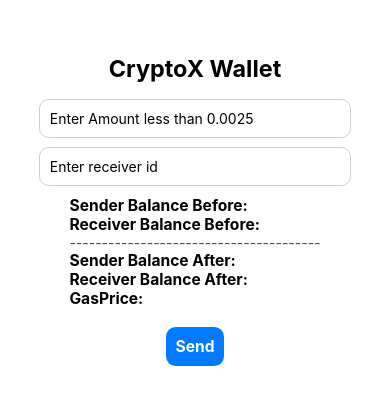
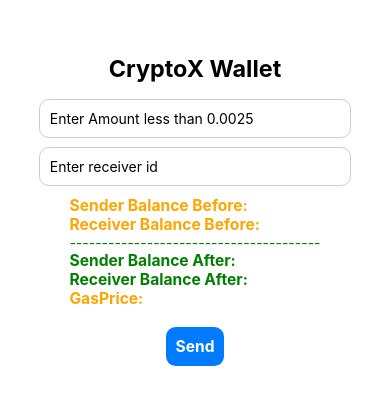
Before and after one commit to Sahid-321/cryptoMetaMask_wallet, a React Native app in the folder cryptox/: screen / in a window 390 px wide. Shown: the part 212-616 px from the top of the page. Built offline with nearby package versions, Linux system fonts and the light colour scheme.

Commit message:
css color changed

```diff
--- a/cryptox/component/Home.tsx
+++ b/cryptox/component/Home.tsx
@@ -1,5 +1,5 @@
 import React, { useEffect, useState } from 'react';
-import { View, Text, TextInput, TouchableOpacity, StyleSheet, ActivityIndicator, Alert , Dimensions } from 'react-native';
+import { View, Text, TextInput, TouchableOpacity, StyleSheet, ActivityIndicator, Alert, Dimensions } from 'react-native';
 
 const { width, height } = Dimensions.get('window');
 const screenWidth = width < height ? width : height;
@@ -48,12 +48,12 @@ export default function Home() {
                 <Text>Wait 30-40seconds while the transaction complete</Text>
             </View> :
                 <View>
-                    <Text><Text style={styles.text}>Sender Balance Before: </Text>{apiData.senderBalanceBefore}</Text>
-                    <Text><Text style={styles.text}>Receiver Balance Before: </Text>{apiData.receiverBalanceeBefor}</Text>
-                    <Text style={{color: "green"}}>---------------------------------------</Text>
-                    <Text><Text style={styles.text}>Sender Balance After: </Text>{apiData.senderBalanceAfter}</Text>
-                    <Text><Text style={styles.text}>Receiver Balance After: </Text>{apiData.receiverBalanceAfter}</Text>
-                    <Text><Text style={styles.text}>GasPrice: </Text>{apiData.gasPrice}</Text>
+                    <Text><Text style={[styles.text, { color:"orange"}]}>Sender Balance Before: </Text>{apiData.senderBalanceBefore}</Text>
+                    <Text><Text style={[styles.text, { color:"orange"}]}>Receiver Balance Before: </Text>{apiData.receiverBalanceeBefor}</Text>
+                    <Text style={{ color: "green" }}>---------------------------------------</Text>
+                    <Text><Text style={[styles.text, { color:"green"}]}>Sender Balance After: </Text>{apiData.senderBalanceAfter}</Text>
+                    <Text><Text style={[styles.text, { color:"green"}]}>Receiver Balance After: </Text>{apiData.receiverBalanceAfter}</Text>
+                    <Text><Text style={[styles.text, { color:"orange"}]}>GasPrice: </Text>{apiData.gasPrice}</Text>
 
                 </View>}
 
@@ -98,9 +98,9 @@ const styles = StyleSheet.create({
         fontWeight: 'bold',
         fontSize: screenWidth * 0.04,
     },
-    text:{
+    text: {
         fontSize: screenWidth * 0.04,
         fontWeight: 'bold',
-        color:"black",
+        color: "black",
     }
 });
```
